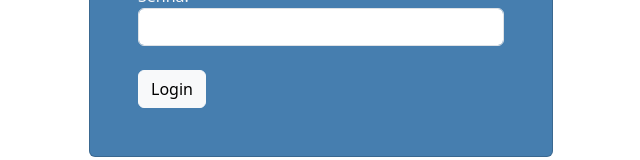
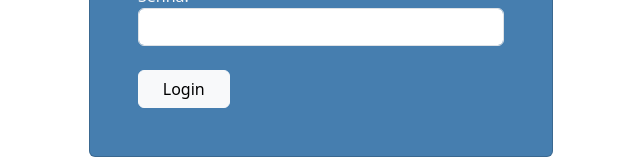
Before and after one commit to annacmbrito/acervo-pessoal-spa, an Angular app: page /login in a window 1280 px wide. Shown: the part 425-585 px from the top of the page, without its empty margins (319-959 px from the left). Built offline with nearby package versions, Linux system fonts and the light colour scheme.

Commit message:
Show spinner in sign in button while loading

```diff
--- a/src/app/pages/sign-in/sign-in.component.html
+++ b/src/app/pages/sign-in/sign-in.component.html
@@ -13,7 +13,13 @@
             <input id="password" class="form-control" type="password" formControlName="password"/>
           </div>
           <div>
-            <button class="btn btn-light" [disabled]="form.disabled" (click)="signIn()">Login</button>
+            <button class="btn btn-light d-flex align-items-center justify-content-center w-25" [disabled]="form.disabled" (click)="signIn()">
+              @if (form.disabled) {
+                <app-spinner></app-spinner>
+              } @else {
+                <span>Login</span>
+              }
+            </button>
           </div>
         </form>
       </div>
```
